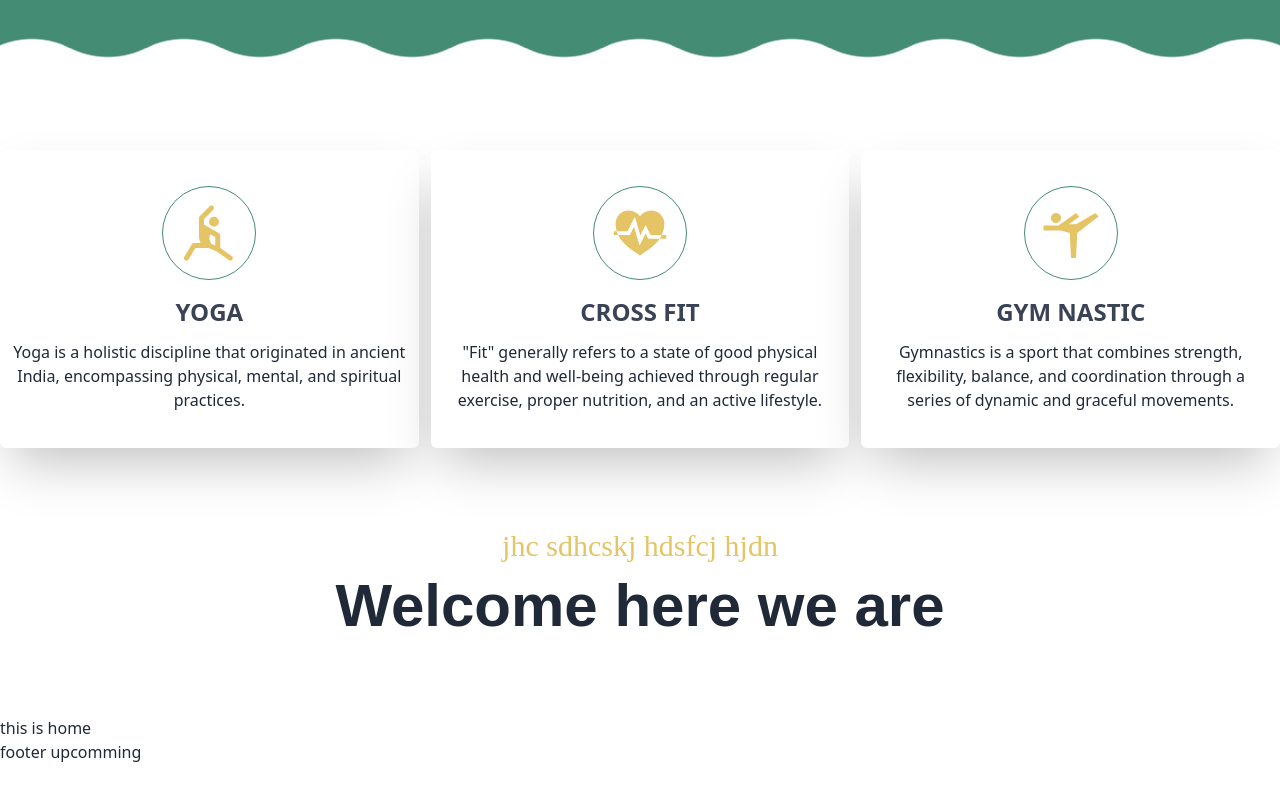
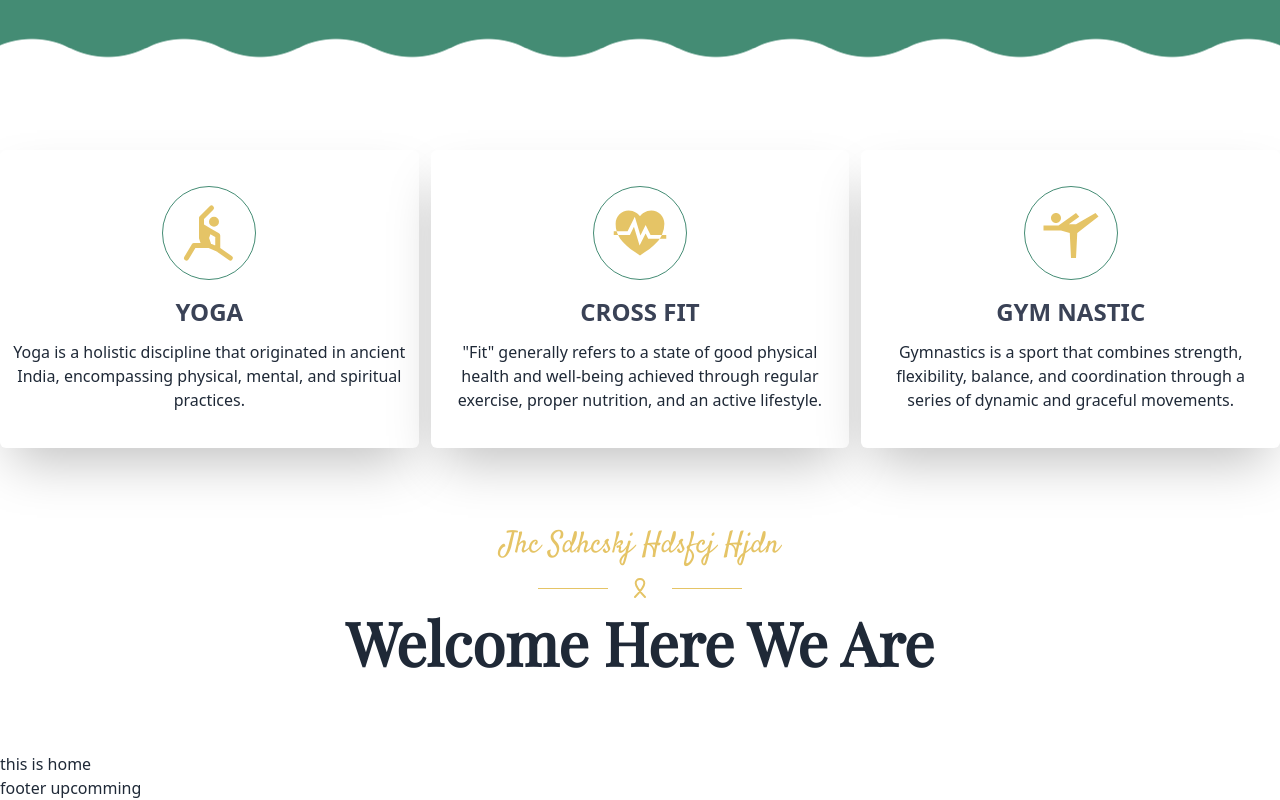
Before and after one commit to DevelopersZone06/revive-client, a React (Vite) app: page / in a window 1280 px wide. Shown: the part 714-1514 px from the top of the page. Before the commit the page ends 1478 px from the top, so only its background shows below. Built offline with nearby package versions, Linux system fonts and the light colour scheme.

Commit message:
added Title to overall project

```diff
--- a/src/Shared/Title.jsx
+++ b/src/Shared/Title.jsx
@@ -1,12 +1,17 @@
+import { TbRibbonHealth } from "react-icons/tb";
 
-
-const Title = ({heading,subHeading}) => {
-    return (
-        <div className="my-20 text-center space-y-3 ">
-          <h1 className="heading text-3xl headings ">{subHeading}</h1>
-          <h1 className="normal text-6xl font-bold">{heading}</h1>
-        </div>
-    );
+const Title = ({ heading, subHeading }) => {
+  return (
+    <div className="my-20 text-center space-y-3 corner-border capitalize">
+      <h1 className="heading text-3xl subheading ">{subHeading}</h1>
+      <div className="flex gap-5 justify-center items-center">
+        <span className="w-[70px] h-[1px] btn-bg " ></span>
+        <TbRibbonHealth className="h-6 w-6 headings font-bold"></TbRibbonHealth>
+        <span className="w-[70px] h-[1px] btn-bg"></span>
+      </div>
+      <h1 className="headingFont text-6xl font-bold">{heading}</h1>
+    </div>
+  );
 };
 
 export default Title;
--- a/src/index.css
+++ b/src/index.css
@@ -1,8 +1,11 @@
+@import url("https://fonts.googleapis.com/css2?family=Montserrat:wght@400;500;600;700;900&family=Satisfy&display=swap");
+@import url('https://fonts.googleapis.com/css2?family=Playfair+Display&display=swap');
+
 @tailwind base;
 @tailwind components;
 @tailwind utilities;
 
-@import url("https://fonts.googleapis.com/css2?family=Montserrat:wght@400;500;600;700;900&family=Satisfy&display=swap");
+
 
 .primary-bg {
   background-color: #e9f0ec;
@@ -17,9 +20,13 @@
   background-color: #e5c466;
 }
 
-.normal {
-  font-family: "Montserrat", sans-serif;
+.headingFont{
+  font-family: 'Playfair Display', serif;
 }
-.heading {
+.subheading{
   font-family: "Satisfy", cursive;
+  color: #e5c466; ;
 }
+.normal{
+  font-family: "Montserrat";
+}
```
Also changed, not shown: .eslintrc.cjs.
